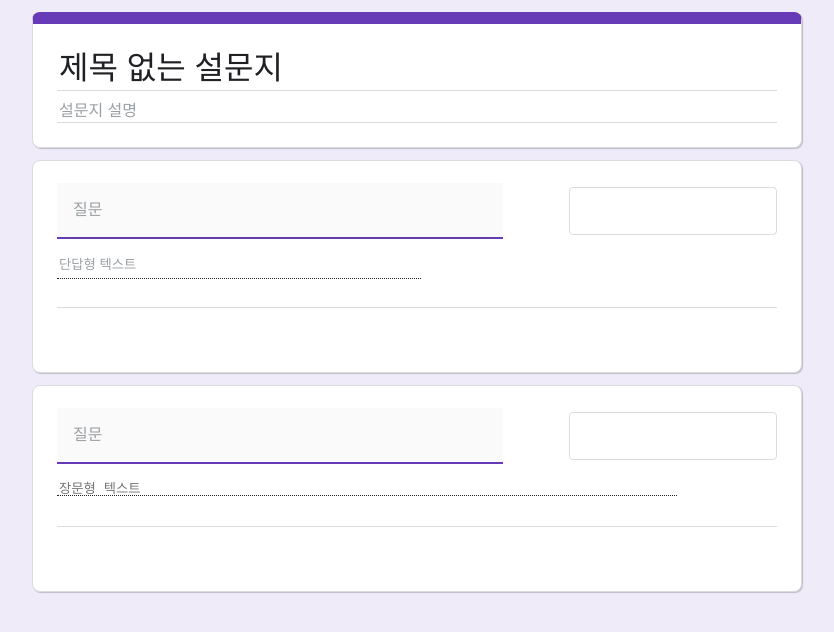
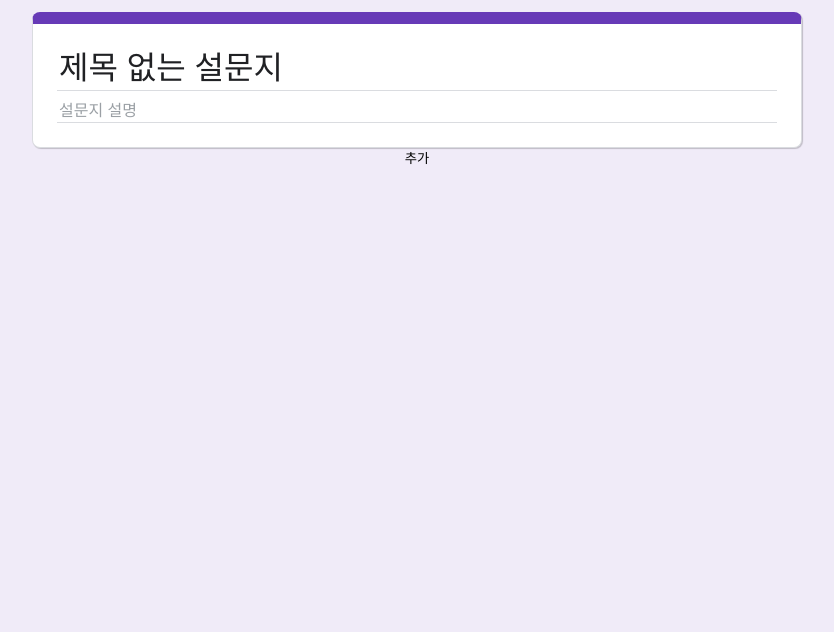
Before and after one commit to shyunju7/google-form-clone, a React (Create React App) app: page / in a window 1280 px wide. Shown: the top 632 px of the page, without its empty margins (223-1057 px from the left). Built offline with nearby package versions, Linux system fonts and the light colour scheme.

Commit message:
✨ feat : Create Question Reducer & settings & ✨ feat : Add Question

```diff
--- a/src/components/QuestionTemplate/index.tsx
+++ b/src/components/QuestionTemplate/index.tsx
@@ -20,6 +20,7 @@ const QuestionTemplate = ({
   options,
 }: QuestionTemplateProps) => {
   const location = useLocation();
+  const [questionType, setQuestionType] = React.useState(qType);
 
   const isPreview = location.pathname === "/preview";
 
@@ -34,10 +35,15 @@ const QuestionTemplate = ({
           placeholder="질문"
           readOnly={isPreview}
         />
-        {!isPreview && <QuestionSelector />}
+        {!isPreview && (
+          <QuestionSelector
+            setQuestionType={setQuestionType}
+            questionType={questionType}
+          />
+        )}
       </S.QuestionCreator>
       {!hasOptions ? (
-        <TextualQuestion qType={qType} />
+        <TextualQuestion qType={questionType} />
       ) : (
         <div>옵션 있는 컴포넌트</div>
       )}
--- a/src/data/questionList.ts
+++ b/src/data/questionList.ts
@@ -11,7 +11,7 @@ export const questions = [
   },
   {
     id: 3,
-    name: "객관식",
+    name: "객관식 질문",
     qType: "MULTIPLE_CHOICE_TYPE",
   },
   {
--- a/src/pages/Main/index.tsx
+++ b/src/pages/Main/index.tsx
@@ -4,10 +4,13 @@ import TitleContainer from "../../components/TitleContainer";
 import { useDispatch, useSelector } from "react-redux";
 import { updateFormDescription, updateFormTitle } from "../../reducers/form";
 import QuestionTemplate from "../../components/QuestionTemplate";
-import TextualQuestion from "../../components/textualQuestion";
 import { RootState } from "../../store";
+import { addQuestion } from "../../reducers/question";
 const Main = () => {
+  const SHORT_ANSWER_TYPE = "SHORT_ANSWER_TYPE";
+  const questionId = React.useRef<number>(0);
   const dispatch = useDispatch();
+  const { questions } = useSelector((state: RootState) => state.question);
   const { title, description } = useSelector((state: RootState) => state.form);
   const [formPreferences, setFormPreferences] = React.useState({
     title,
@@ -15,7 +18,6 @@ const Main = () => {
   });
 
   const handleOnChangeFormPreferences = (name: string, value: string) => {
-    console.log(name, value);
     setFormPreferences({
       ...formPreferences,
       [name]: value,
@@ -30,6 +32,17 @@ const Main = () => {
     dispatch(updateFormDescription(value));
   };
 
+  const handleOnClickAddQuestion = () => {
+    const nQuestion = {
+      id: questionId.current++,
+      qType: SHORT_ANSWER_TYPE,
+      query: "",
+      isRequired: false,
+      hasOptions: false,
+    };
+    dispatch(addQuestion(nQuestion));
+  };
+
   return (
     <S.MainContainer>
       <TitleContainer
@@ -37,18 +50,19 @@ const Main = () => {
         handleOnChange={handleOnChangeFormPreferences}
         handleOnBlur={handleOnBlur}
       />
-      <QuestionTemplate
-        id={1}
-        qType="SHORT_ANSWER_TYPE"
-        isRequired={true}
-        hasOptions={false}
-      />
-      <QuestionTemplate
-        id={2}
-        qType="LONG_ANSWER_TYPE"
-        isRequired={true}
-        hasOptions={false}
-      />
+      {questions &&
+        questions.length > 0 &&
+        questions.map((item) => (
+          <QuestionTemplate
+            key={item.id}
+            id={item.id}
+            qType={item.qType}
+            isRequired={item.isRequired}
+            hasOptions={item.hasOptions}
+          />
+        ))}
+
+      <button onClick={handleOnClickAddQuestion}>추가</button>
     </S.MainContainer>
   );
 };
--- a/src/reducers/index.ts
+++ b/src/reducers/index.ts
@@ -1,17 +1,18 @@
 import { combineReducers } from "@reduxjs/toolkit";
 import { persistReducer } from "redux-persist";
 import storage from "redux-persist/lib/storage";
-
 import form from "./form";
+import question from "./question";
 
 const persistConfig = {
   key: "root",
   storage,
-  whitelist: ["form"],
+  whitelist: ["form", "question"],
 };
 
 const reducers = combineReducers({
   form,
+  question,
 });
 
 export default persistReducer(persistConfig, reducers);
--- /dev/null
+++ b/src/reducers/question.ts
@@ -0,0 +1,35 @@
+import { createSlice } from "@reduxjs/toolkit";
+interface QuestionOptionProps {
+  name: string;
+  value: string;
+}
+
+interface QuestionProps {
+  id: number;
+  qType: string;
+  query: string;
+  isRequired: boolean;
+  hasOptions: boolean;
+  options?: Array<QuestionOptionProps>;
+}
+
+interface QuestionListProps {
+  questions: Array<QuestionProps>;
+}
+
+const initialState: QuestionListProps = {
+  questions: [],
+};
+
+export const questionSlice = createSlice({
+  name: "question",
+  initialState,
+  reducers: {
+    addQuestion: (state, action) => {
+      state.questions.push(action.payload);
+    },
+  },
+});
+
+export const { addQuestion } = questionSlice.actions;
+export default questionSlice.reducer;
```
